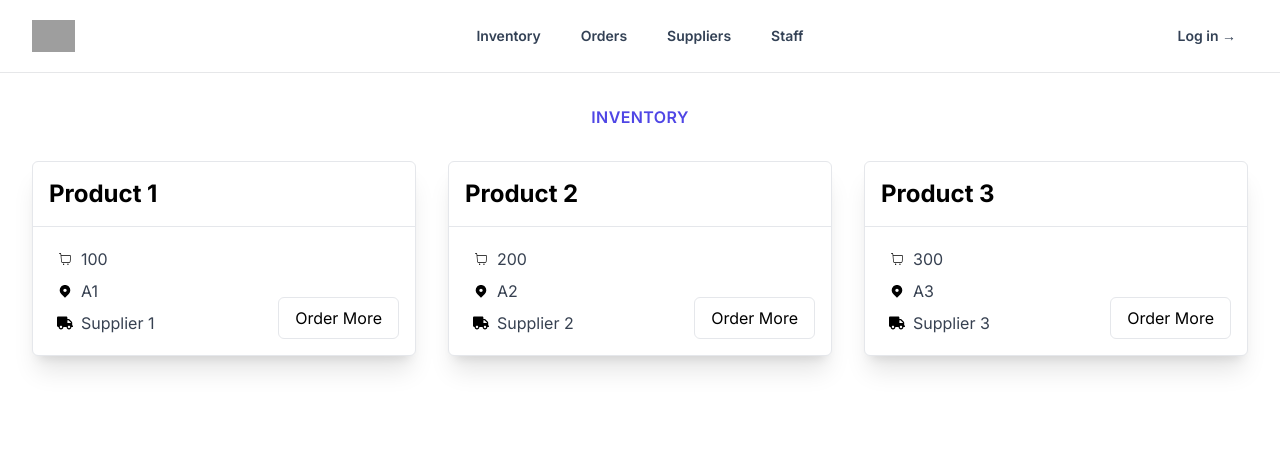
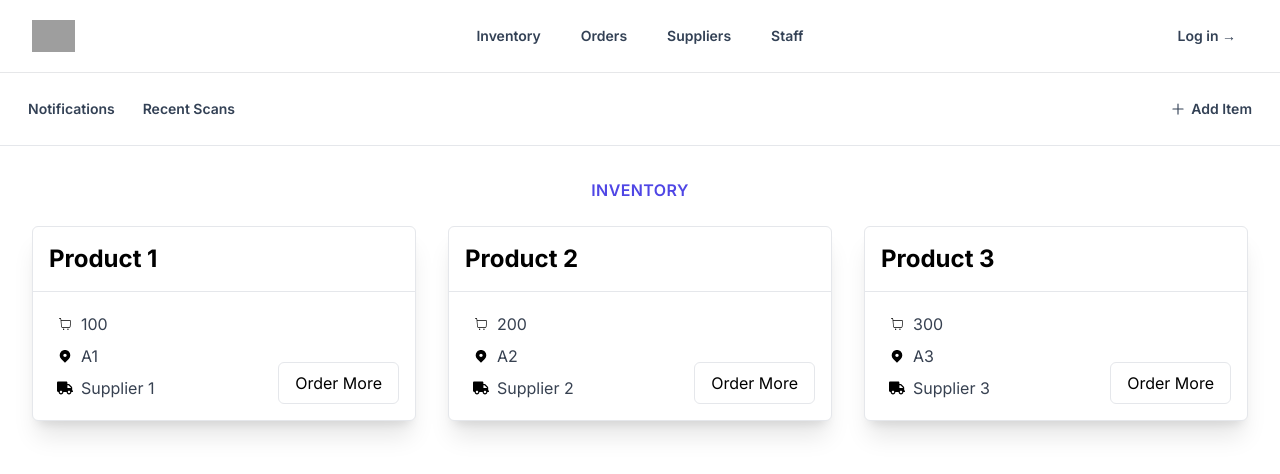
Before and after one commit to Team-Ventare/shim, a Next.js app: page /inventory in a window 1280 px wide. Shown: the top 474 px of the page. Built offline with nearby package versions, Linux system fonts and the light colour scheme; grey boxes are pictures that could not be loaded.

Commit message:
inventory mockup additions

```diff
--- a/app/inventory/page.tsx
+++ b/app/inventory/page.tsx
@@ -3,6 +3,7 @@
 import { CiShoppingCart } from "react-icons/ci";
 import { TiLocation } from "react-icons/ti";
 import { FaTruck } from "react-icons/fa";
+import { IoAdd } from "react-icons/io5";
 import { Nav } from "../nav/navbar";
 
 const products = [
@@ -16,8 +17,23 @@ export default function Example() {
     <div className="bg-white min-h-screen min-w-screen max-w-screen">
       <Nav />
 
+      <div className="flex justify-between items-center p-4 border-b">
+        <div>
+          <button className="text-sm font-semibold leading-6 text-slate-700 hover:bg-slate-100 px-3 py-2 rounded-md">
+            Notifications
+          </button>
+          <button className="text-sm font-semibold leading-6 text-slate-700 hover:bg-slate-100 px-3 py-2 rounded-md ml-1">
+            Recent Scans
+          </button>
+        </div>
+        <button className="text-sm font-semibold leading-6 text-slate-700 hover:bg-slate-100 px-3 py-2 rounded-md flex items-center">
+          <IoAdd className="text-lg mr-1" />
+          <span>Add Item</span>
+        </button>
+      </div>
+
       <div className="mx-auto min-w-screen p-4">
-        <div className="text-center p-4 mb-2">
+        <div className="text-center p-4">
           <h2 className="text-base text-indigo-600 font-semibold tracking-wide uppercase">
             Inventory
           </h2>
```
